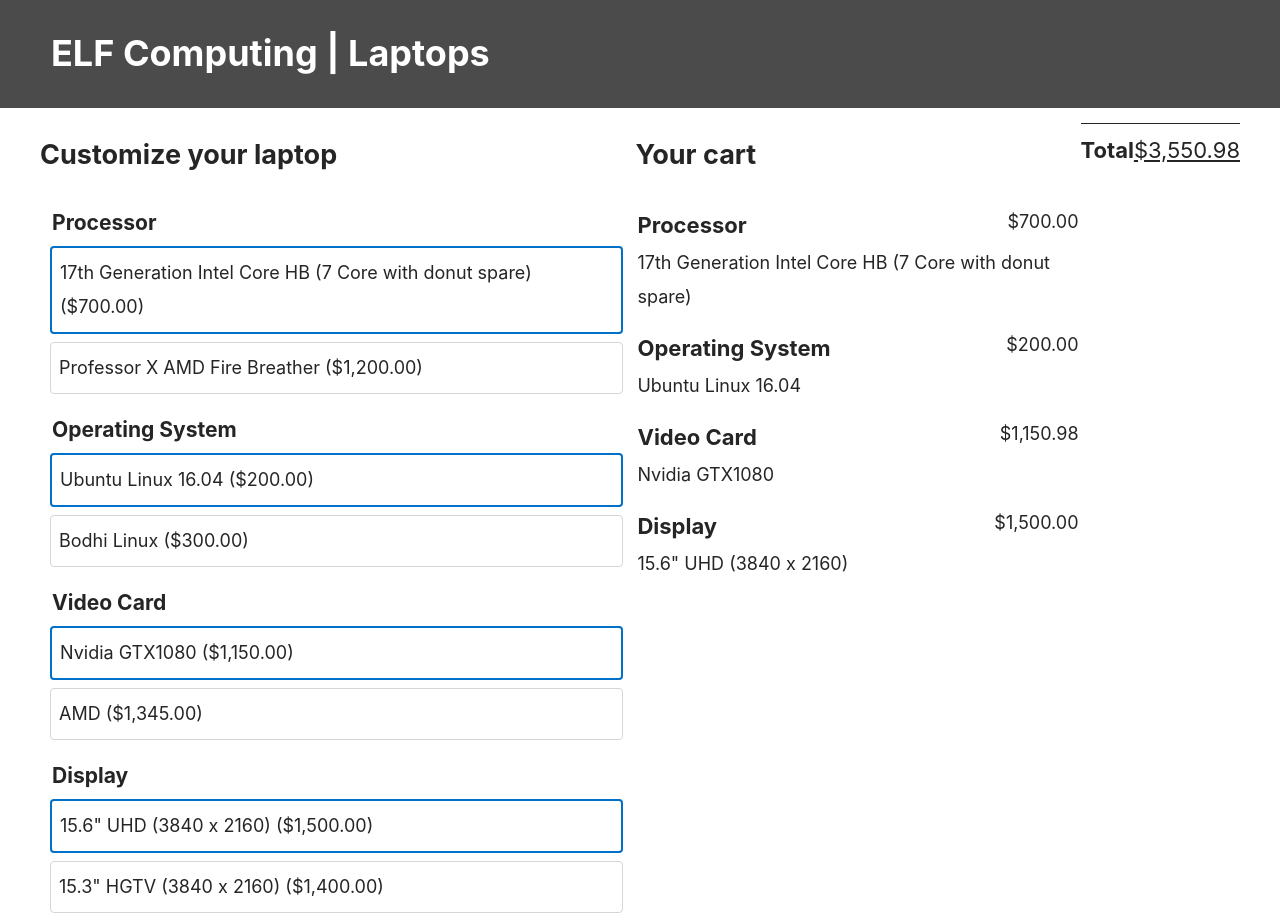
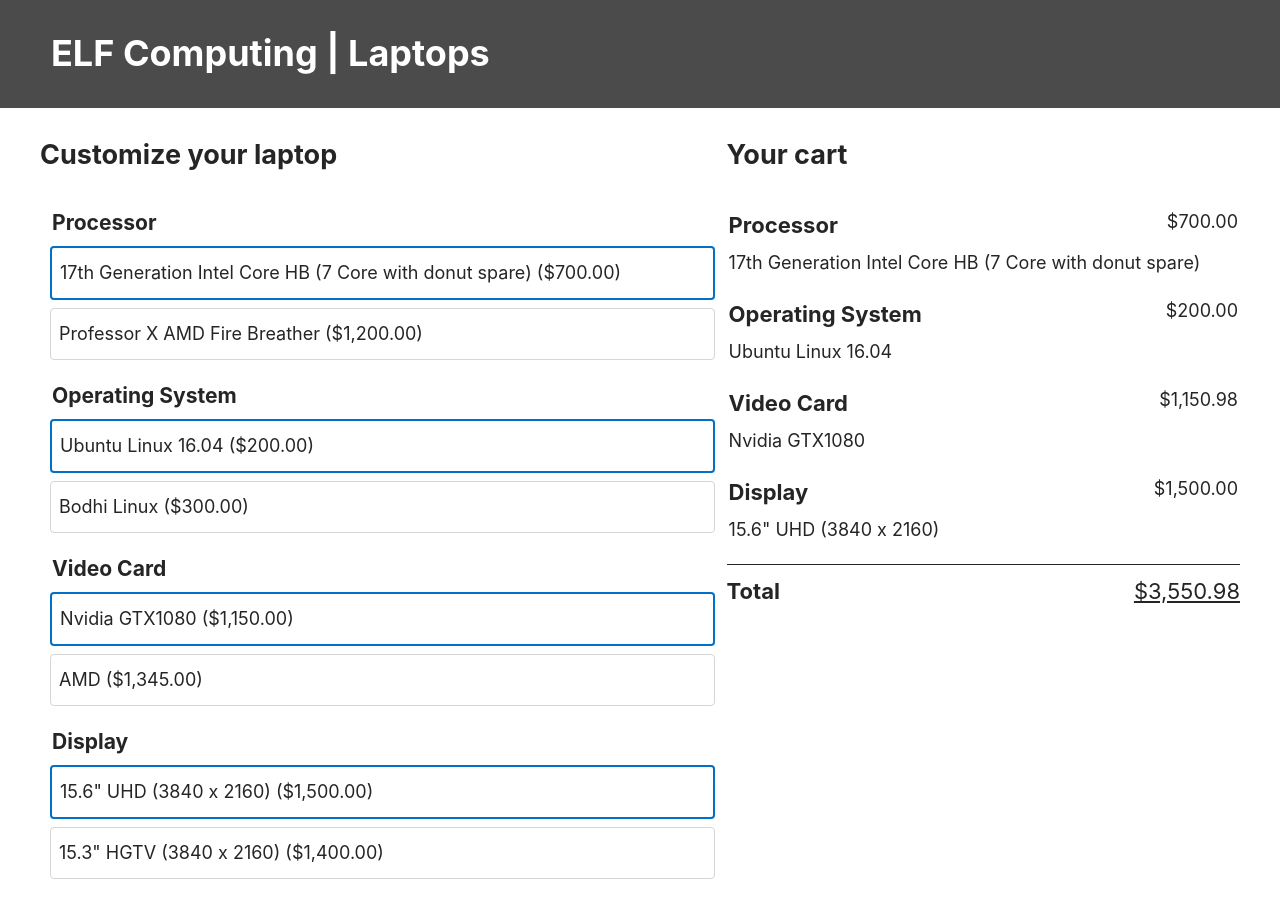
Before and after one commit to mujp13/react-laptop_customizer, a React (Create React App) app: page / in a window 1280 px wide. After the commit the page ends 887 px from the top, so only its background shows below. Built offline with nearby package versions, Linux system fonts and the light colour scheme.

Commit message:
another commit

```diff
--- a/src/App.js
+++ b/src/App.js
@@ -56,10 +56,6 @@
   };
 
   render() {
-    const total = Object.keys(this.state.selected).reduce(
-      (acc, curr) => acc + this.state.selected[curr].cost,
-      0
-    );
 
     return (
       <div className="App">
@@ -76,12 +72,6 @@
             selectedOptions={this.state.selected}
             updateFeature={this.updateFeature}
           />
-          <div className="summary__total">
-            <div className="summary__total__label">Total</div>
-            <div className="summary__total__value">
-              {USCurrencyFormat.format(total)}
-            </div>
-          </div>
         </main>
       </div>
     );
--- a/src/SummaryContainer/SummaryContainer.js
+++ b/src/SummaryContainer/SummaryContainer.js
@@ -1,5 +1,6 @@
 import React from 'react';
 import SummaryItems from '../SummaryItems/SummaryItems'
+import SummaryTotal from '../SummaryTotal/SummaryTotal'
 import './SummaryContainer.css';
 
 class SummaryContainer extends React.Component {
@@ -19,6 +20,9 @@
             selectedOptions={this.props.selectedOptions}
           />
         ))}
+          <SummaryTotal
+            selected={this.props.selectedOptions}
+          />
       </section>
     )
   }
--- a/src/SummaryItems/SummaryItems.js
+++ b/src/SummaryItems/SummaryItems.js
@@ -9,6 +9,7 @@
 class SummaryItems extends React.Component {
   render() {
     const {fieldTitle} = this.props;
+
     return (
       <div className="summary__option" /*key={featureHash}*/>
         <div className="summary__option__label">{fieldTitle}</div>
--- /dev/null
+++ b/src/SummaryTotal/SummaryTotal.css
@@ -0,0 +1,16 @@
+.summary__total {
+  font-size: 2.2rem;
+  line-height: 2.4;
+  display: flex;
+  margin-top: 1.5rem;
+  border-top: solid 1px #252525;
+}
+
+.summary__total__label {
+  font-weight: bold;
+  flex: 2;
+}
+
+.summary__total__value {
+  text-decoration: underline;
+}
--- /dev/null
+++ b/src/SummaryTotal/SummaryTotal.js
@@ -0,0 +1,24 @@
+import React from 'react';
+//import './SummaryTotal.css';
+
+const USCurrencyFormat = new Intl.NumberFormat("en-US", {
+  style: "currency",
+  currency: "USD"
+});
+
+class SummaryTotal extends React.Component {
+  render() {
+    const total = Object.keys(this.props.selected).reduce(
+      (acc, curr) => acc + this.props.selected[curr].cost,
+      0
+    );
+    return (
+      <div className="summary__total">
+        <div className="summary__total__label">Total</div>
+        <div className="summary__total__value">{USCurrencyFormat.format(total)}</div>
+      </div>
+    )
+  }
+}
+
+export default SummaryTotal
```
